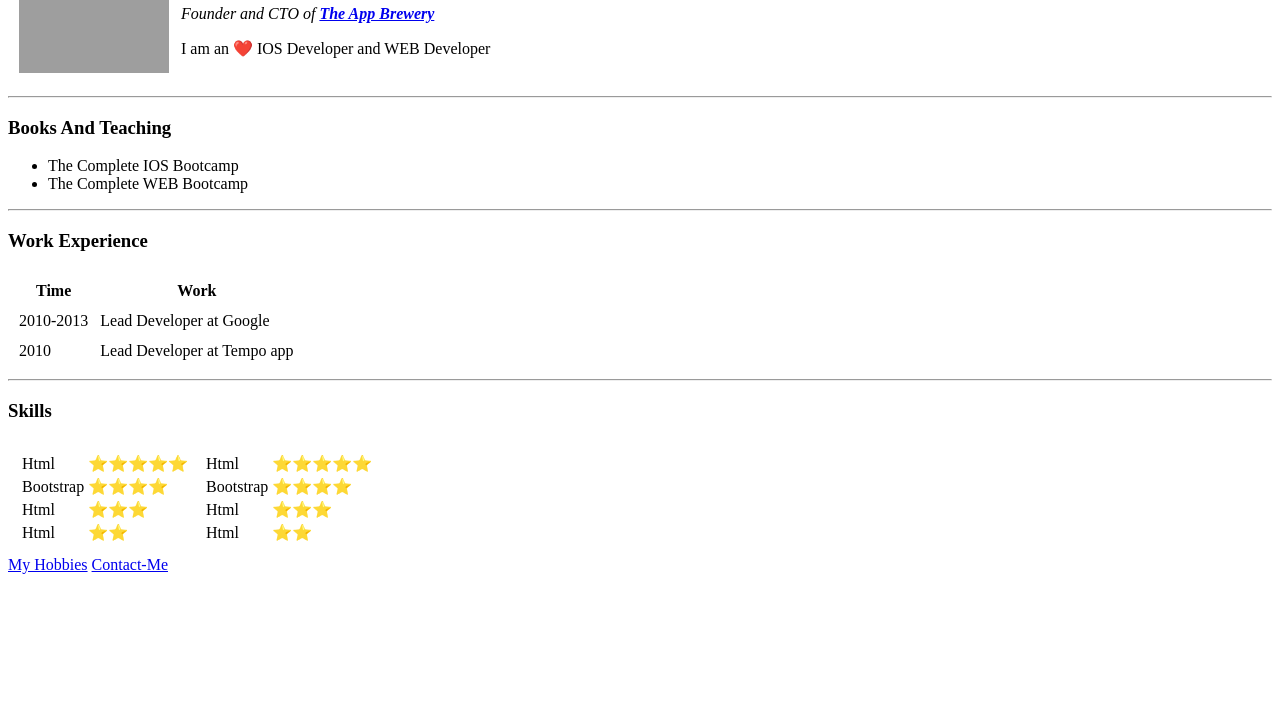
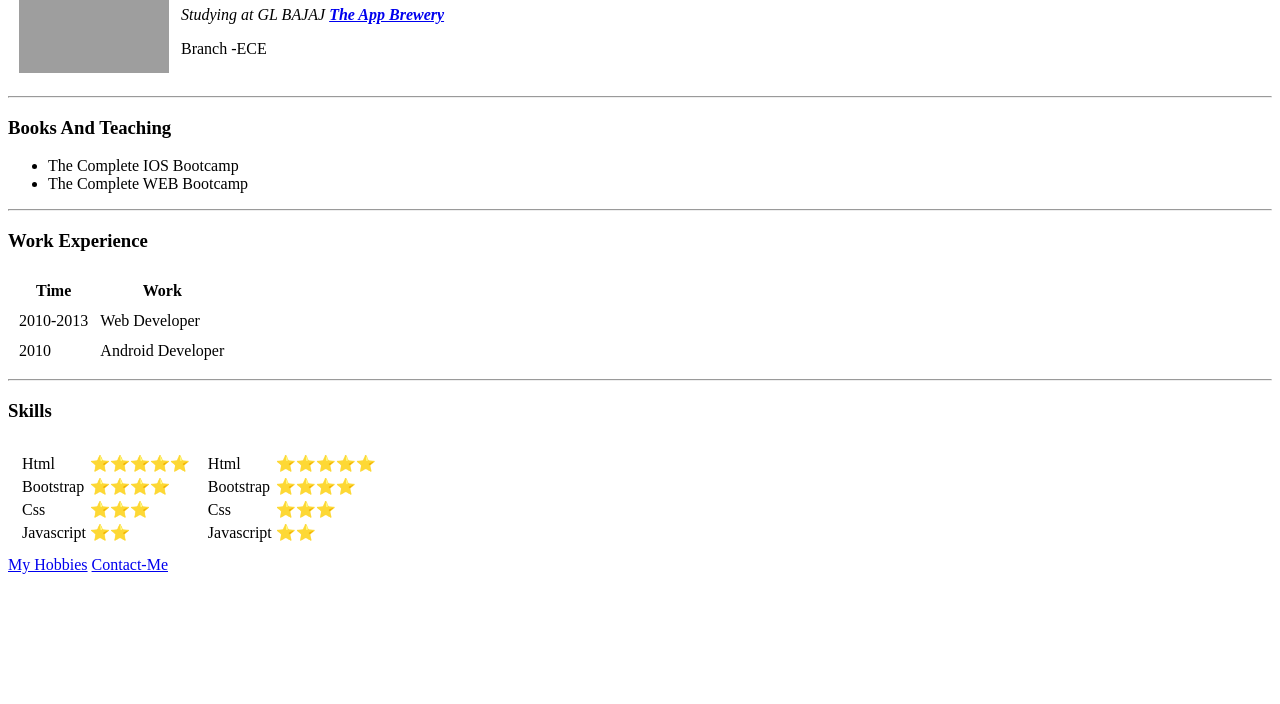
Before and after one commit to amrahs02/CV-, a plain HTML site: page index.html in a window 1280 px wide. Shown: the part 96-800 px from the top of the page. Drawn offline with Linux system fonts and the light colour scheme; grey boxes are pictures that could not be loaded.

Commit message:
Update index.html

```diff
--- a/index.html
+++ b/index.html
@@ -3,14 +3,16 @@
   <head>
     <meta charset="utf-8">
     <title>Sandeep's Personal Site</title>
+    <link rel="stylesheet" href="../css/styles.css">
   </head>
-  <body>
+  <body >
     <table cellspacing="10">
       <tr>
         <td>  <img src="https://pbs.twimg.com/profile_images/1395635974235844611/HoK-qSog_400x400.jpg" alt="This is an image of Sandeep Kumar Sharma" style="width:150px;height:150px;"></td>
         <td><h1>Sandeep Kumar Sharma</h1>
-        <p> <em>Founder and CTO of <strong> <a href="https://www.appbrewery.co/"> The App Brewery </a></strong></em> </p>
-        <p>I am an ❤️ IOS Developer and WEB Developer</p></td>
+        <p> <em>Studying at GL BAJAJ<strong> <a href="https://www.appbrewery.co/"> The App Brewery </a></strong></em> </p>
+        <p>Branch -ECE </p>
+        <p></p></td>
       </tr>
     </table>
 <hr>
@@ -39,11 +41,11 @@
     <th>Work</th>
     <tr>
       <td>2010-2013</td>
-      <td>Lead Developer at Google</td>
+      <td>Web Developer</td>
     </tr>
     <tr>
       <td>2010</td>
-      <td>Lead Developer at Tempo app</td>
+      <td>Android Developer</td>
     </tr>
   </table>
   <hr>
@@ -60,11 +62,11 @@
           <td>⭐⭐⭐⭐</td
           </tr>
         <tr>
-          <td>Html</td>
+          <td>Css</td>
           <td>⭐⭐⭐</td>
         </tr>
         <tr>
-          <td>Html</td>
+          <td>Javascript</td>
           <td>⭐⭐</td>
         </tr>
 
@@ -79,11 +81,11 @@
           <td>⭐⭐⭐⭐</td
           </tr>
         <tr>
-          <td>Html</td>
+          <td>Css</td>
           <td>⭐⭐⭐</td>
         </tr>
         <tr>
-          <td>Html</td>
+          <td>Javascript</td>
           <td>⭐⭐</td>
         </tr>
 
```
